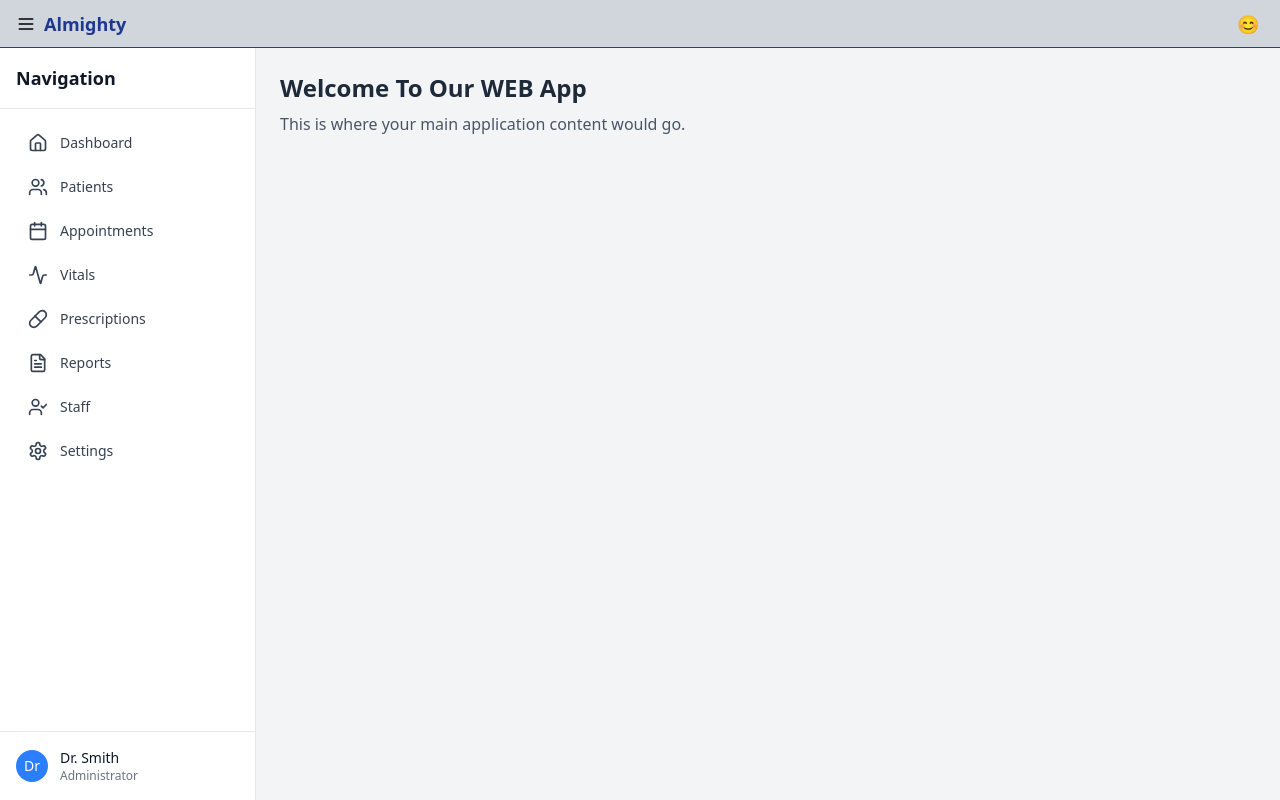
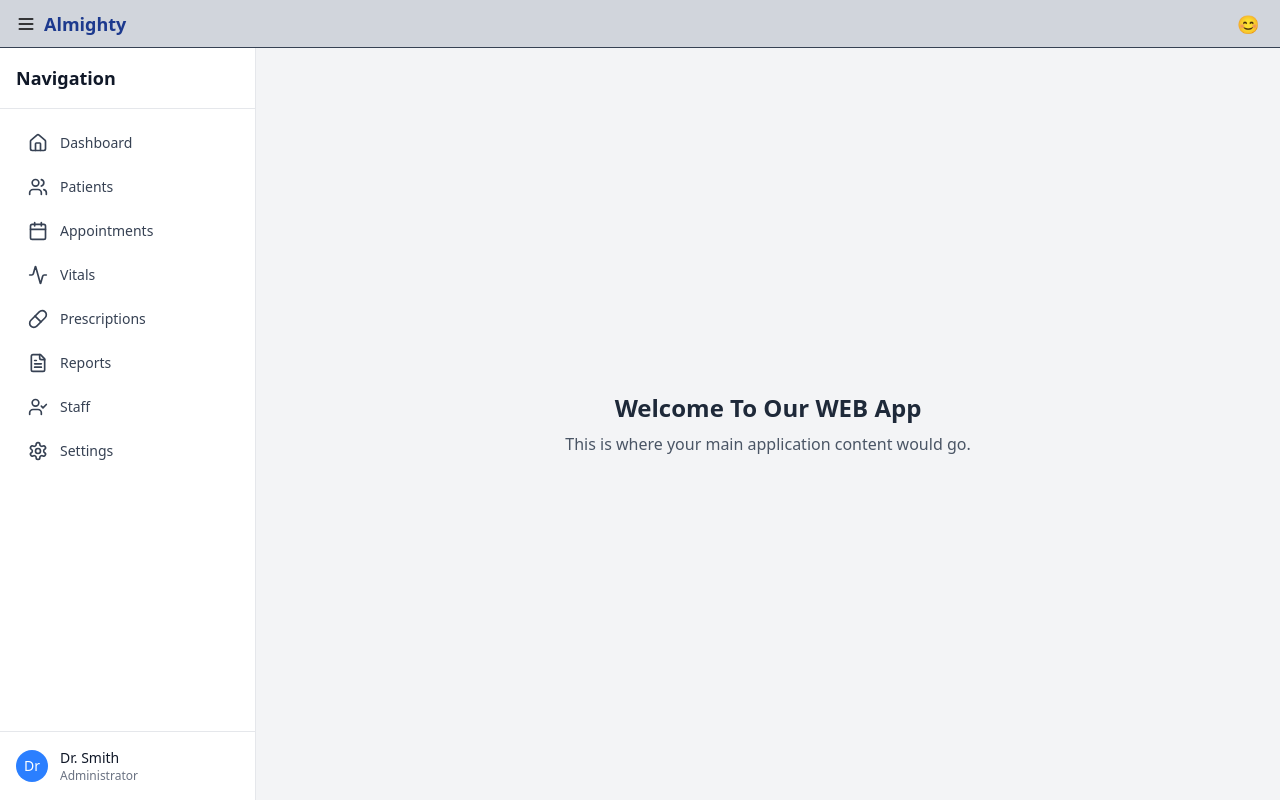
Before and after one commit to Sp6698/superHeroAssignment, a React (Vite) app: page / in a window 1280 px wide. Built offline with nearby package versions, Linux system fonts and the light colour scheme.

Commit message:
done with side nav

```diff
--- a/src/App.jsx
+++ b/src/App.jsx
@@ -6,6 +6,7 @@ import PatientInfo from './components/PatientInfo'
 
 function App() {
   const [showPatientInfo, setShowPatientInfo] = useState(false)
+  const [showSideNav, setShowSideNav] = useState(true) // open by default
 
   const handleOpenPatientDialog = () => {
     setShowPatientInfo(true)
@@ -15,20 +16,27 @@ function App() {
     setShowPatientInfo(false)
   }
 
+  const handleToggleSideNav = () => {
+    setShowSideNav(prev => !prev)
+  }
+
   return (
     <div className='w-screen h-screen bg-gray-300 flex flex-col'>
-      <NavBar />
+      <NavBar onMenuClick={handleToggleSideNav} />
 
       <div className="flex flex-1 overflow-hidden">
-        <SideNav onOpenPatientDialog={handleOpenPatientDialog} />
+        {showSideNav && (
+          <SideNav onOpenPatientDialog={handleOpenPatientDialog} />
+        )}
 
-        <main className="flex-1 p-6 overflow-auto bg-gray-100">
-          <h1 className="text-2xl font-semibold text-gray-800">Welcome To Our WEB App</h1>
-          <p className="text-gray-600 mt-2">This is where your main application content would go.</p>
+        <main className="flex-1 bg-gray-100 flex items-center justify-center overflow-auto">
+          <div className="text-center">
+            <h1 className="text-2xl font-semibold text-gray-800">Welcome To Our WEB App</h1>
+            <p className="text-gray-600 mt-2">This is where your main application content would go.</p>
+          </div>
         </main>
       </div>
 
-      {/* Patient Info Modal */}
       {showPatientInfo && <PatientInfo onClose={handleClosePatientDialog} />}
     </div>
   )
--- a/src/components/NavBar.jsx
+++ b/src/components/NavBar.jsx
@@ -10,6 +10,7 @@ const NavBar = ({ onMenuClick }) => {
                     className="text-black cursor-pointer hover:text-gray-700"
                     onClick={onMenuClick}
                 />
+
                 <span className="text-lg font-bold text-blue-900">Almighty</span>
             </div>
             <div>
```
